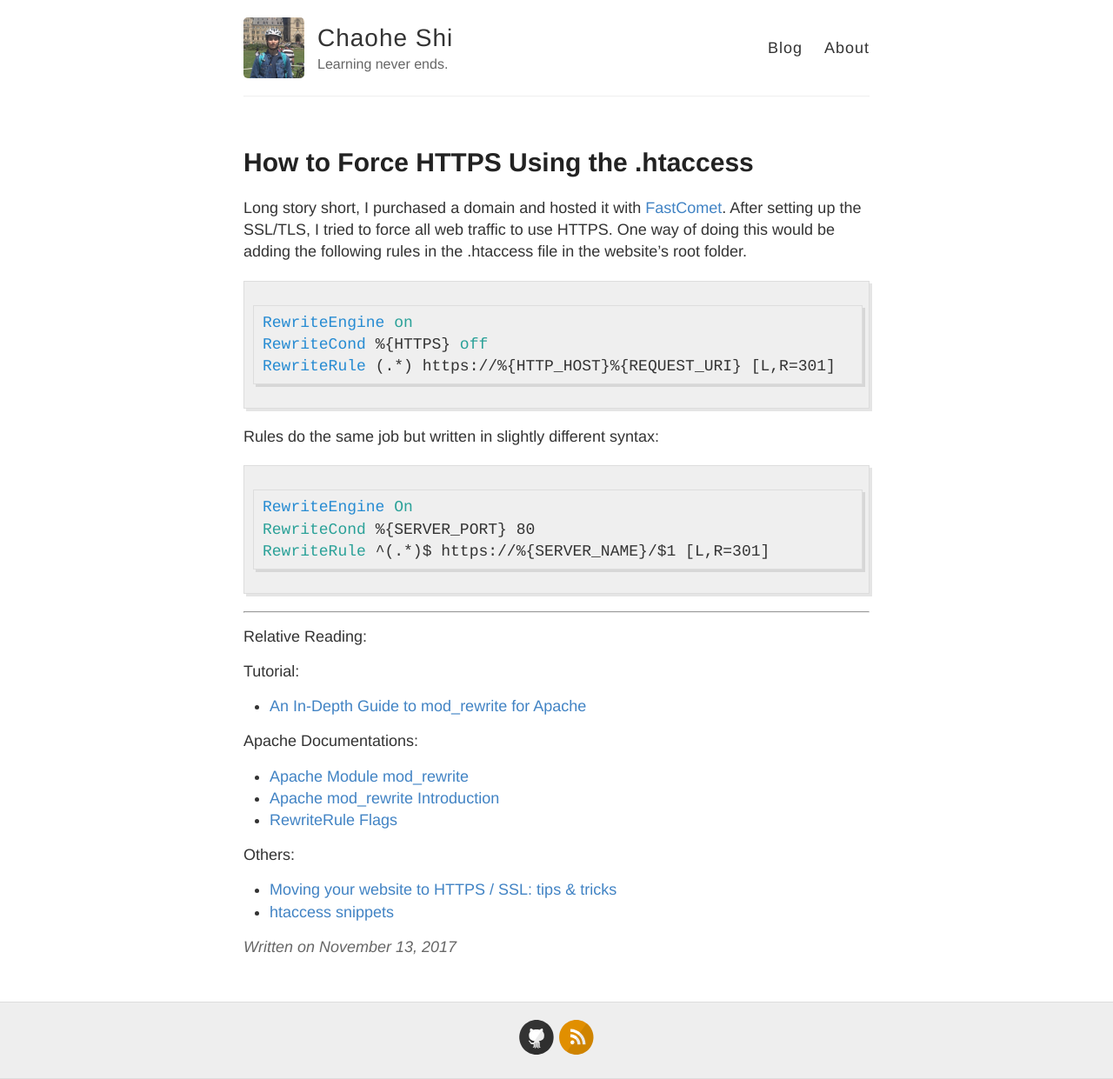
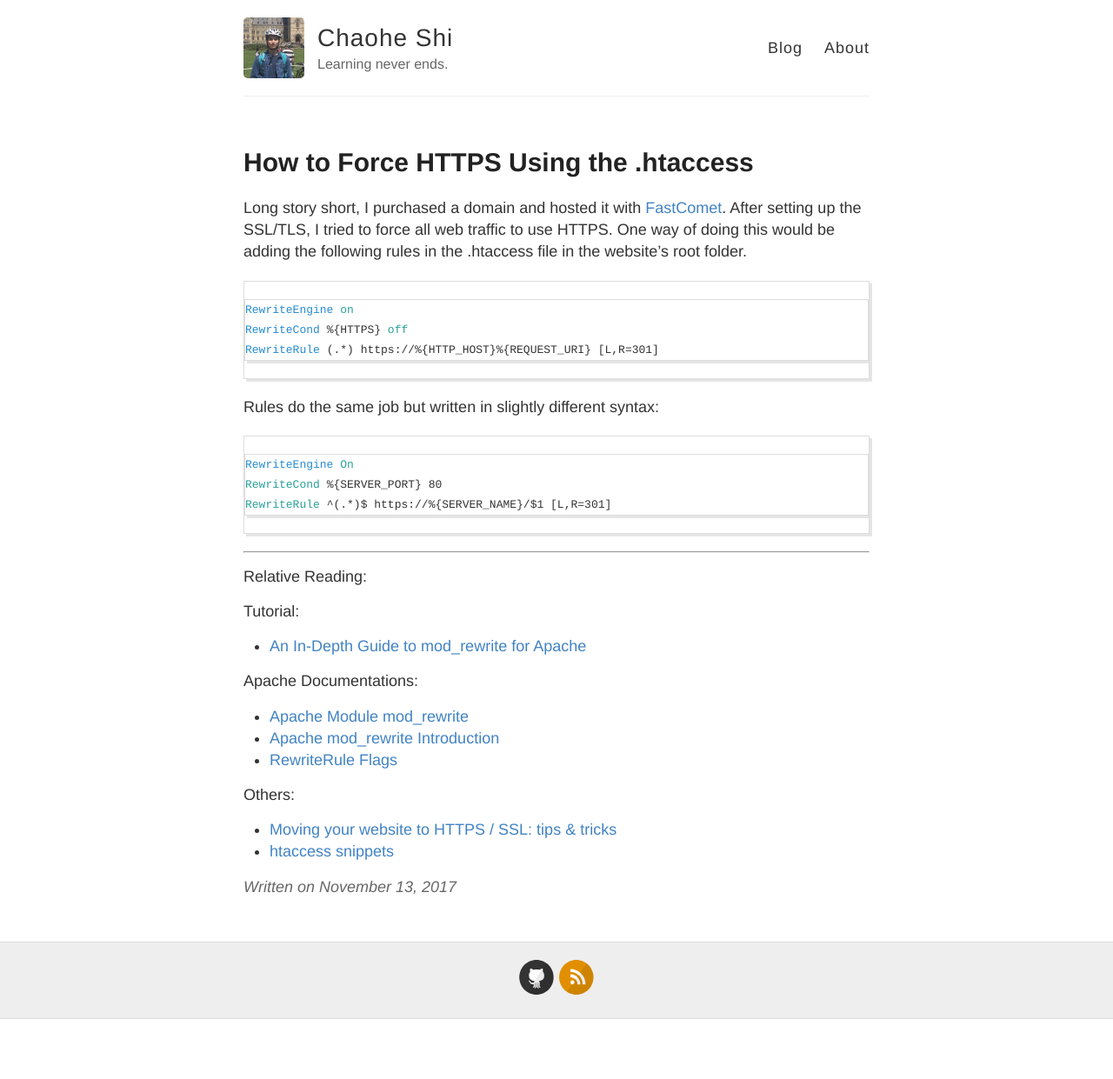
Before and after one commit to chaohershi/chaohershi.github.io, a Jekyll site: the page built from _posts/2017-11-13-How-to-Force-HTTPS-Using-the-htaccess.md, in a window 1280 px wide. Shown: the whole page at 87% size. Built offline with Jekyll 4.4.1, drawn with Linux system fonts in a browser that asks for light colours; our own code applies the rules of GitHub Pages for plain Markdown files; comment, search, counter and statistics services are not loaded; after the commit the page ends 1172 px from its top, so only the background shows below that.

Commit message:
Update code highlight style

```diff
--- a/_sass/_highlights.scss
+++ b/_sass/_highlights.scss
@@ -1,13 +1,36 @@
 .highlight {
-  background-color: #efefef;
-  padding: 7px 7px 7px 10px;
+  background-color: #fff;
+  padding: 0px;
   border: 1px solid #ddd;
   -moz-box-shadow: 3px 3px rgba(0,0,0,0.1);
   -webkit-box-shadow: 3px 3px rgba(0,0,0,0.1);
   box-shadow: 3px 3px rgba(0,0,0,0.1);
   margin: 20px 0 20px 0;
-  overflow-x: auto;
+  overflow: scroll;
+  font-size: 13px;
+  line-height: 23px;
   font-family:'Bitstream Vera Sans Mono','Courier', monospace;
+ .code {
+    white-space: pre;
+    word-break: inherit;
+    word-wrap: inherit;
+    padding: 5px;
+  }
+  .gutter {
+    color: #aaa;
+    padding: 5px;
+    border-right: solid 1px #ddd;
+    height: 100%;
+    overflow: hidden;
+  }
+  ::selection {
+    background: rgb(65, 131, 196);
+    color: #fff;
+  }
+  ::-moz-selection {
+    background: rgb(65, 131, 196);
+    color: #fff;
+  }
 }
 
 .highlight .c { color: #586E75 } /* Comment */
```
